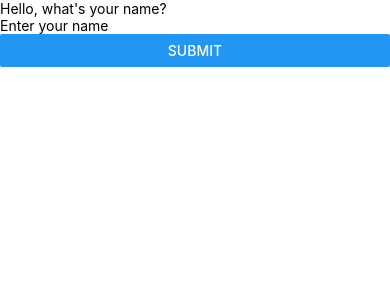
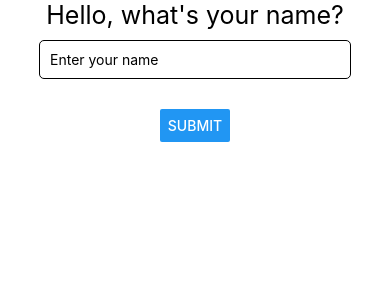
Before and after one commit to antonio-digiteer/mobile-exercise, a React Native app: screen / in a window 390 px wide. Shown: the top 300 px of the page. Built offline with nearby package versions, Linux system fonts and the light colour scheme.

Commit message:
changes made

```diff
--- a/App.tsx
+++ b/App.tsx
@@ -1,21 +1,16 @@
 import React, { useState } from 'react';
-import { View, Text, TextInput, Button } from 'react-native';
-
+import { StyleSheet, View, Text, TextInput, Platform, Button } from 'react-native';
 
 const GreetingApp = () => {
   const [name, setName] = useState('');
   const [greeting, setGreeting] = useState("Hello, what's your name?");
 
-
   const handleNameChange = (text: string) => {
     setName(text);
   };
 
-
-
   const handleSubmit = () => {
     if (name) {
-
       const time = new Date().getHours();
       let timeGreeting;
       if (time >= 0 && time < 12) {
@@ -30,23 +25,56 @@ const GreetingApp = () => {
     }
   };
 
-
-
   return (
-    <View>
-      <Text>
+    <View style={styles.container}>
+      <Text style={styles.text}>
         {greeting}
-
       </Text>
       <TextInput
         placeholder="Enter your name"
         value={name}
         onChangeText={handleNameChange}
-
+        style={styles.input}
       />
-      <Button title="Submit" onPress={handleSubmit} />
+      <View style={styles.buttonContainer}>
+        <Button
+          title="Submit"
+          onPress={handleSubmit}
+        />
+      </View>
     </View>
   );
 };
 
+const styles = StyleSheet.create({
+  container: {
+    flex: 1,
+    backgroundColor: '#fff',
+    paddingTop: Platform.OS === 'android' ? 200 : 0,
+    alignContent: 'center',
+    alignItems: 'center',
+  },
+  text: {
+    fontSize: 25,
+  },
+  input: {
+    borderWidth: 1,
+    borderColor: 'black',
+    padding: 10,
+    margin: 10,
+    width: '80%',
+    borderRadius: 5,
+  },
+  buttonContainer: {
+    flexDirection: 'column',
+    alignItems: 'center',
+    marginTop: 20,
+    marginBottom: 20,
+  },
+  button: {
+    marginTop: 20,
+    marginBottom: 20,
+  },
+});
+
 export default GreetingApp;
```
